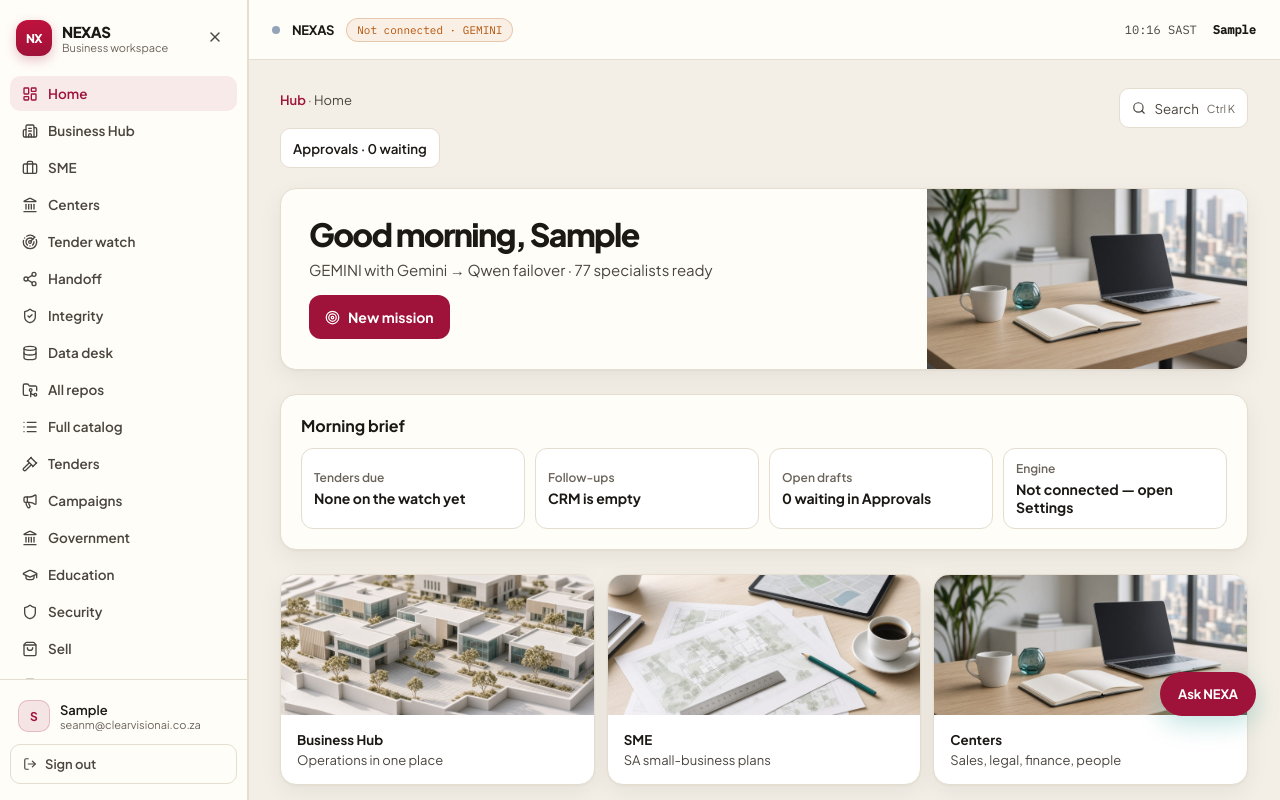
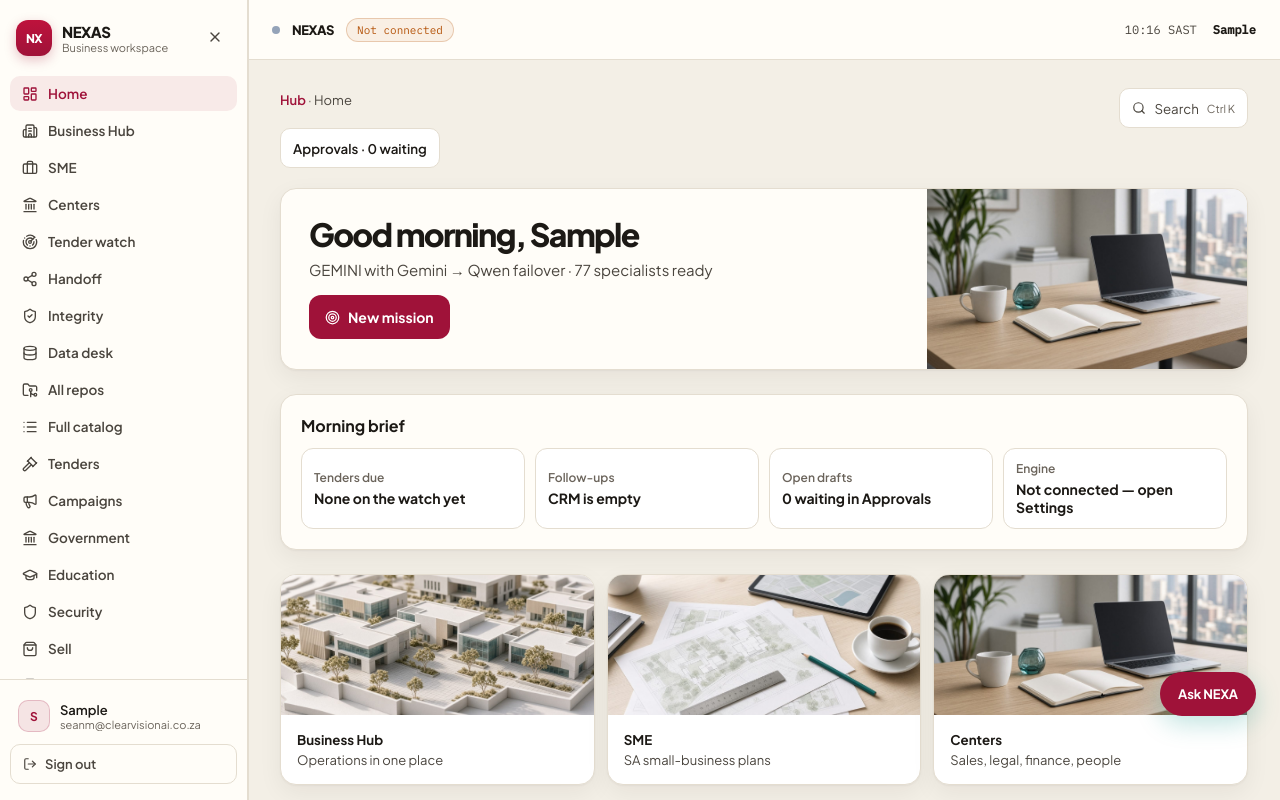
Before and after one commit to seanie84/seanie84.github.io, a React (Vite) app: page /login in a window 1280 px wide. Both pictures are taken after typing "Sample", "Sample123", "Sample123" into the empty fields and a click on the button "Save password and enter". Shown: the top 800 px of the page. Built offline with nearby package versions, Linux system fonts and the light colour scheme.

Commit message:
style: hide engine names from the rack

```diff
--- a/src/components/layout/TopBar.tsx
+++ b/src/components/layout/TopBar.tsx
@@ -1,6 +1,6 @@
 import { useEffect, useState } from 'react';
 import { useAuth } from '../../hooks/useAuth';
-import { ENGINE_SHORT, engineReady, getEngine, getFailover, getLastBrainRoute } from '../../lib/engine';
+import { engineReady, getEngine, getFailover } from '../../lib/engine';
 
 function clockParts() {
   const d = new Date();
@@ -16,23 +16,19 @@ export default function TopBar() {
     return () => window.clearInterval(id);
   }, []);
 
-  const primary = getEngine();
-  const last = getLastBrainRoute();
-  const failoverOn = getFailover();
-  const live = last?.engine || primary;
-  const viaFailover = Boolean(last?.failover);
-  const ready = engineReady(primary) || (failoverOn && (engineReady('gemini') || engineReady('qwen')));
+  const ready = engineReady(getEngine()) || (getFailover() && (engineReady('gemini') || engineReady('qwen')));
+  const first = (user?.name || 'Operator').split(' ')[0];
 
   return (
     <header className="rack-bar">
       <span className={ready ? 'rack-dot' : 'rack-dot off'} aria-hidden="true" />
-      <span style={{ color: 'var(--ink)', fontWeight: 700, letterSpacing: '-0.02em' }}>NEXAS</span>
+      <span style={{ color: 'var(--ink)', fontWeight: 800, letterSpacing: '-0.03em' }}>NEXAS</span>
       <span className="chip" aria-live="polite" style={ready ? undefined : { color: 'var(--warn)', borderColor: 'rgba(180,83,9,.25)', background: 'rgba(180,83,9,.08)' }}>
-        {ready ? 'Connected' : 'Not connected'} · {ENGINE_SHORT[live]}{viaFailover ? ' · failover' : ''}
+        {ready ? 'Desk connected' : 'Not connected'}
       </span>
       <span style={{ marginLeft: 'auto', display: 'flex', alignItems: 'center', gap: 16, fontFamily: 'IBM Plex Mono, monospace', fontSize: 12, color: 'var(--ink-2)' }}>
         <span>{time} SAST</span>
-        <span style={{ color: 'var(--ink)', fontWeight: 600 }}>{user?.name || 'Operator'}</span>
+        <span style={{ color: 'var(--ink)', fontWeight: 700 }}>{first}</span>
       </span>
     </header>
   );
```
